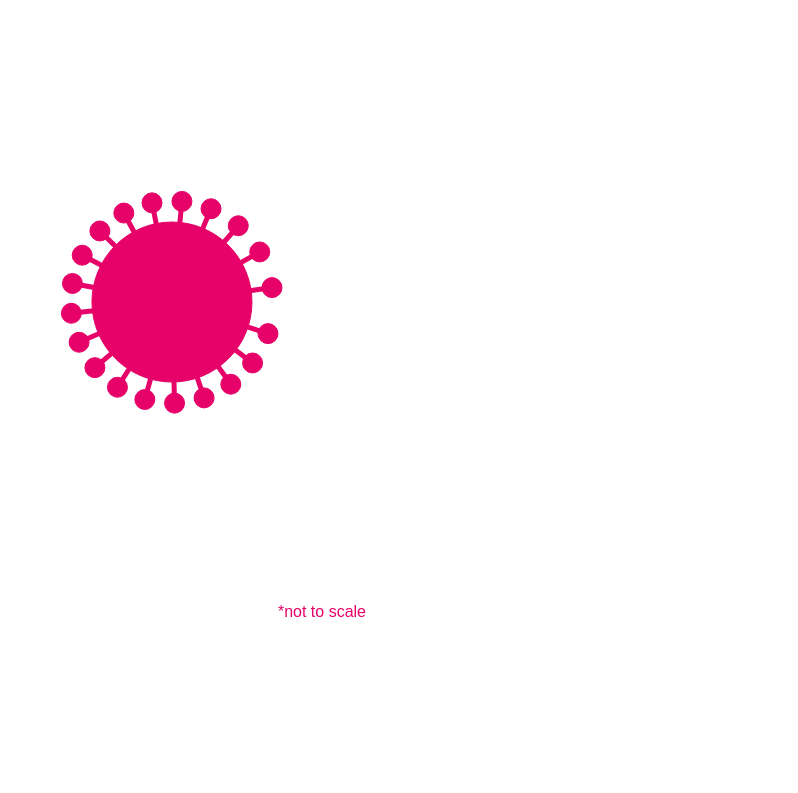
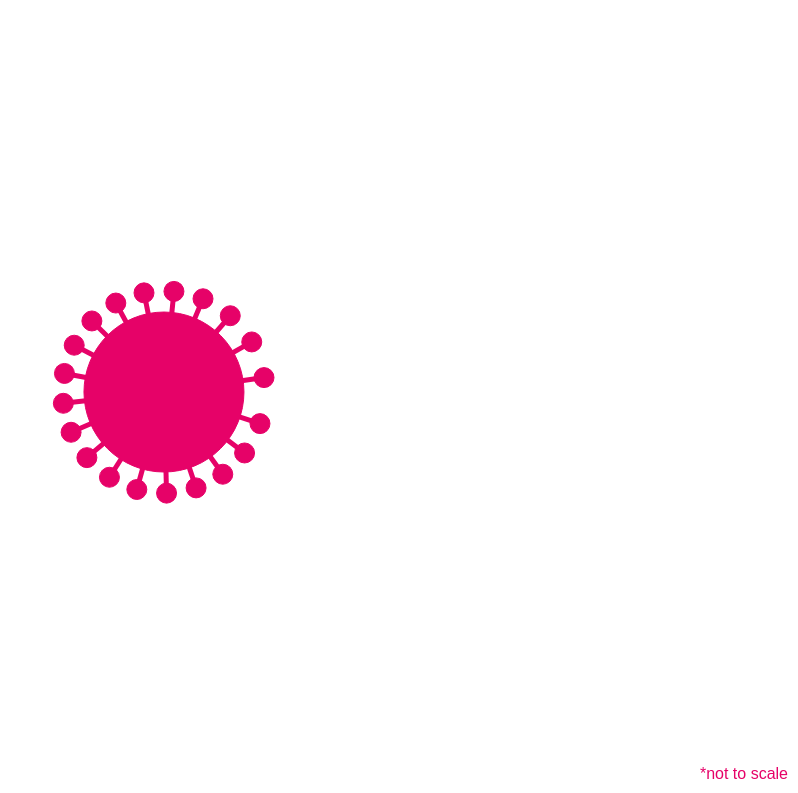
Before and after one commit to puripant/cvd19, a plain HTML site: page index.html in a window 1280 px wide. Shown: the part 7-800 px from the top of the page, without its empty margins (482-1280 px from the left). Drawn offline with nearby package versions, Linux system fonts and the light colour scheme; animation ran at ten frames a second.

Commit message:
SVG to fill browser window

```diff
--- a/index.html
+++ b/index.html
@@ -23,11 +23,10 @@
 
   <title>CVD19</title>
   <link href="main.css" rel="stylesheet">
-  <!-- <link href="https://fonts.googleapis.com/css?family=Chonburi" rel="stylesheet"> -->
 </head>
 <body>
   <div class="content">
-    <svg width="400" height="600"></svg>
+    <svg width="100%" height="100%"></svg>
     <div class="note">*not to scale</div>
   </div>
 
--- a/main.css
+++ b/main.css
@@ -1,14 +1,22 @@
 body {
-  width: 100%;
+  margin: 0;
+  padding: 0;
+  overflow: hidden;
   font-family: sans-serif;
   color: #E60268;
 }
 
-.content {
-  width: 400px;
-  margin: 10px auto;
+svg {
+  position: fixed;
+  top: 0;
+  bottom: 0;
+  left: 0;
+  right: 0;
 }
 
 .note {
-  text-align: right;
+  position: fixed;
+  bottom: 0;
+  right: 0;
+  padding: 10px;
 }
--- a/main.js
+++ b/main.js
@@ -1,5 +1,5 @@
-const width = 400;
-const height = 600;
+const width = document.getElementsByTagName('body')[0].offsetWidth;
+const height = document.getElementsByTagName('body')[0].offsetHeight;;
 
 const drag = simulation => {
   function dragstarted(d) {
@@ -45,7 +45,7 @@ const simulation = d3.forceSimulation(nodes)
   )
   .force("collide", d3.forceCollide()
     .strength(1)
-    .radius(15)
+    .radius(corona_num-5)
   )
   // .force("center", d3.forceCenter(width / 2, height / 2));
 
```
